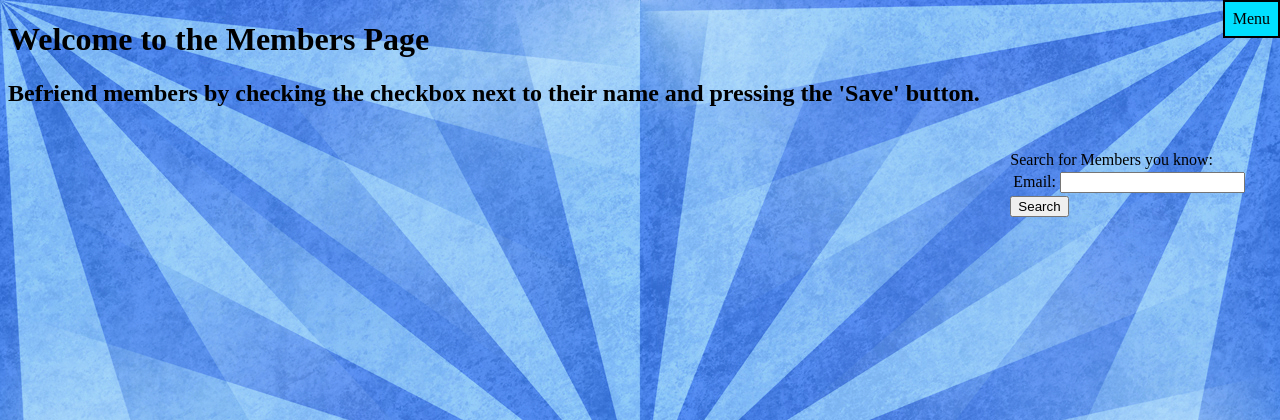
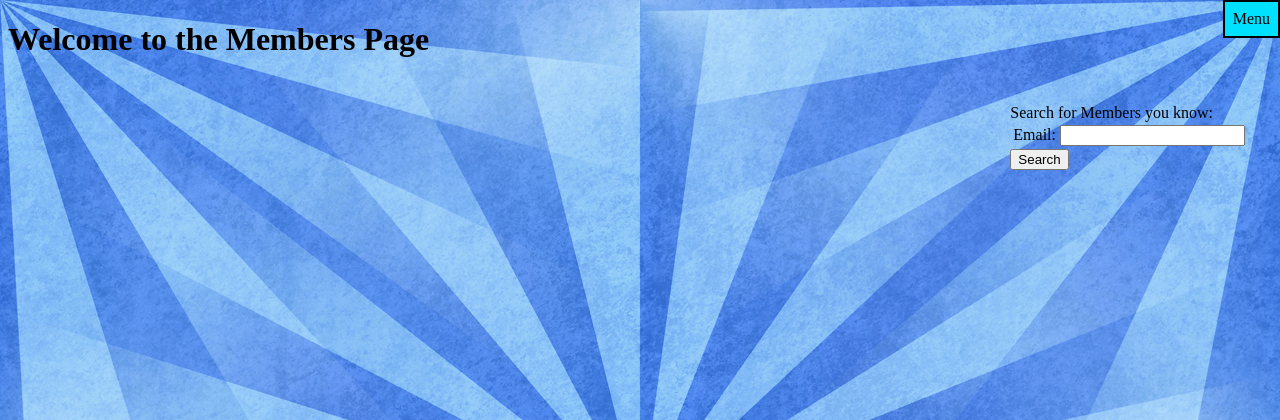
Before and after one commit to MadJinx/social_network, a PHP site: page /members.php in a window 1280 px wide. Shown: the top 420 px of the page. Run offline with PHP 8.4, Linux system fonts and the light colour scheme; the visitor is signed in with stand-in values (Sample User, id 1).

Commit message:
changed members

```diff
--- a/members.php
+++ b/members.php
@@ -16,7 +16,6 @@
 		<?php addMenu(); ?>
 
 		<h1>Welcome to the Members Page</h1>
-		<h2>Befriend members by checking the checkbox next to their name and pressing the 'Save' button.</h2>
 
 		<form method="get" action="members.php" id="search">
 			Search for Members you know:
```
